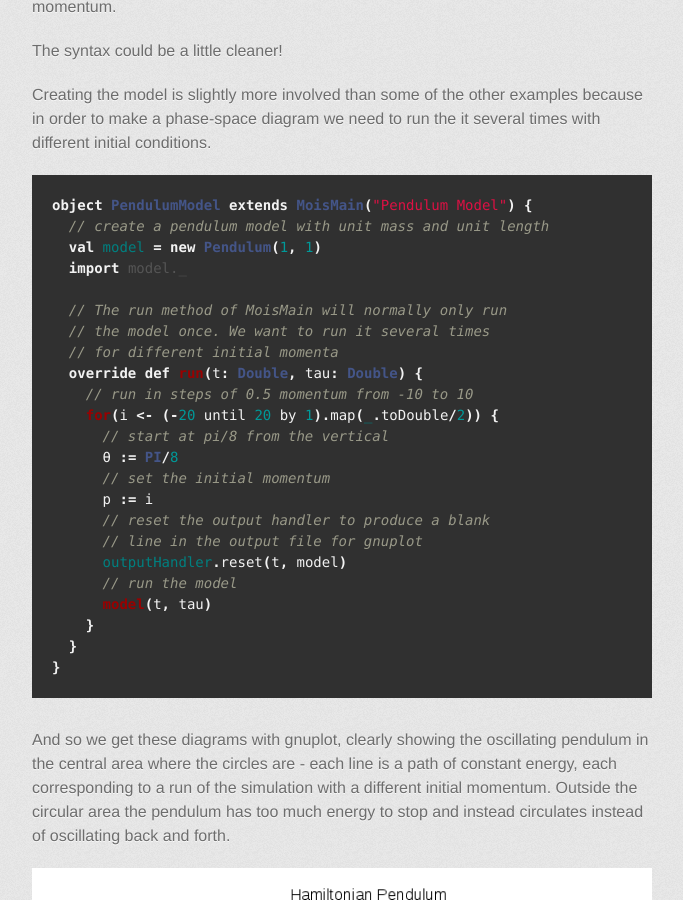
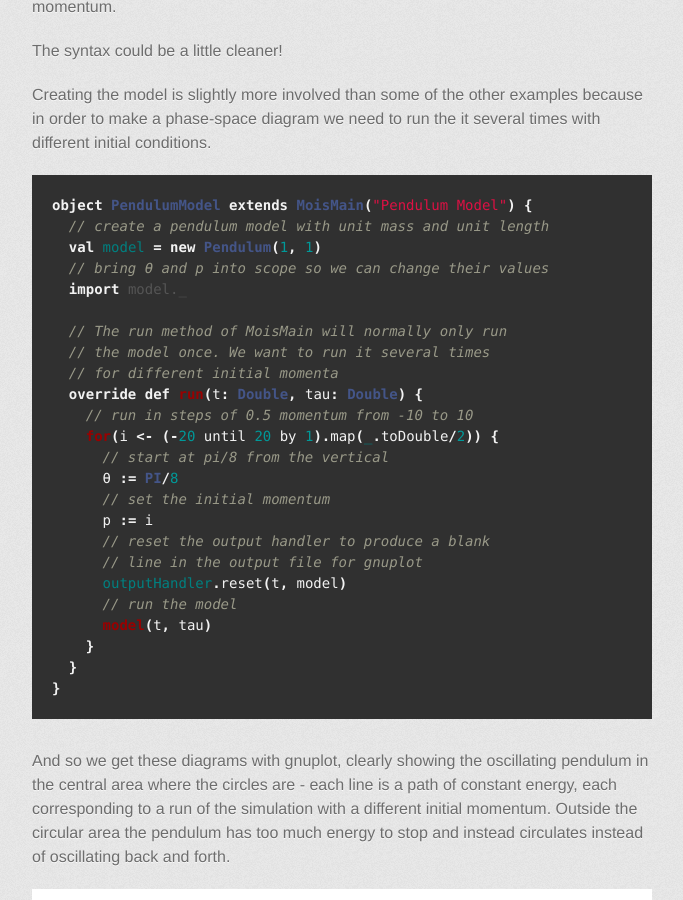
Before and after one commit to edinburgh-rbm/mois-examples, a Jekyll site: the page built from pendulum/index.md, in a window 1280 px wide and 900 px high, scrolled down 1018 px. Shown: the whole window, without its empty margins (298-981 px from the left). Built offline with Jekyll 4.4.1, drawn with Linux system fonts in a browser that asks for light colours; some web fonts are replaced; formulas are drawn with MathJax 3; a script that is not in the unit is left out.

Commit message:
improve hamiltonian example

```diff
--- a/pendulum/index.md
+++ b/pendulum/index.md
@@ -55,6 +55,7 @@ the it several times with different initial conditions.
 object PendulumModel extends MoisMain("Pendulum Model") {
   // create a pendulum model with unit mass and unit length
   val model = new Pendulum(1, 1)
+  // bring θ and p into scope so we can change their values
   import model._
 
   // The run method of MoisMain will normally only run
```
